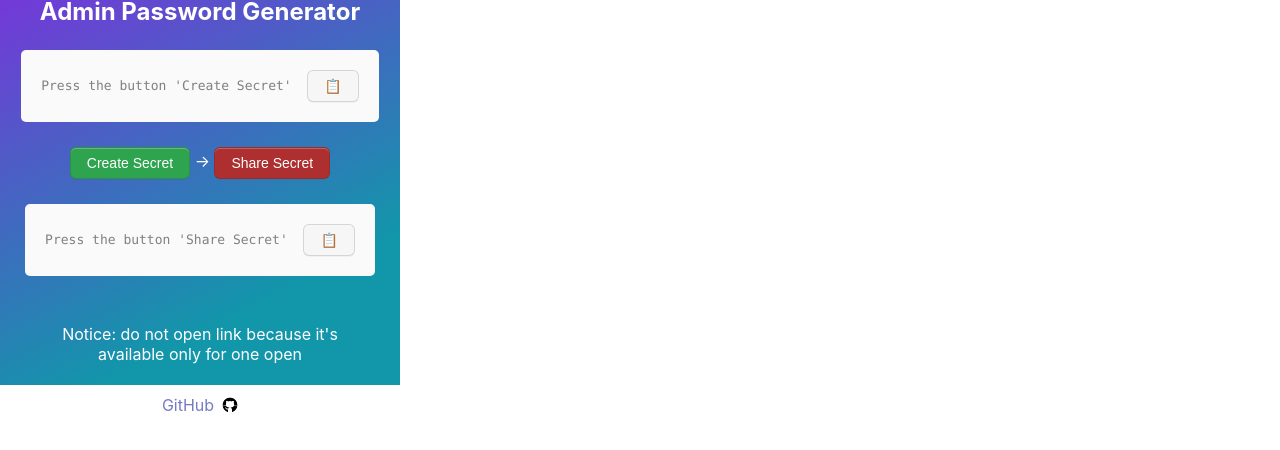
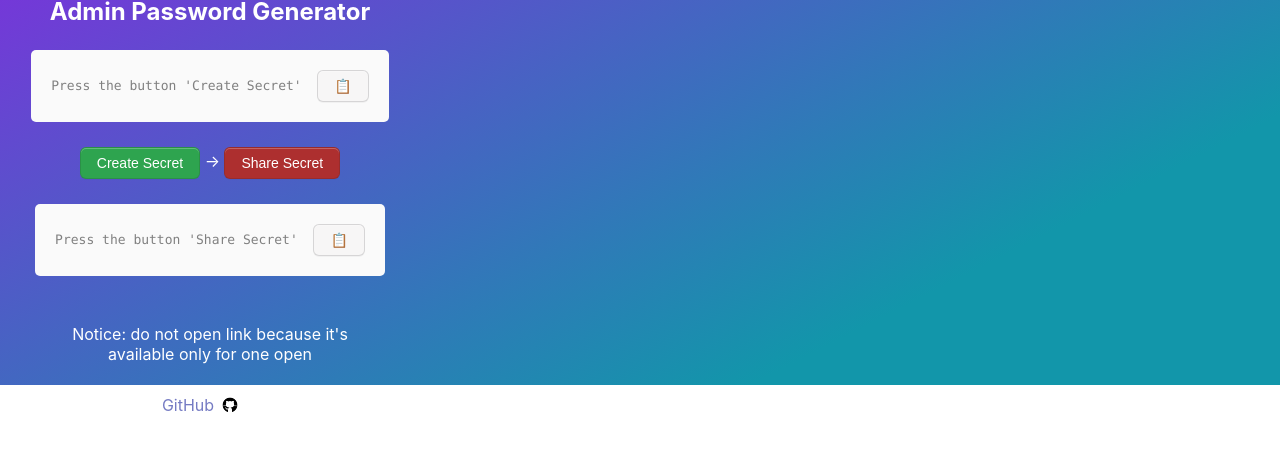
Before and after one commit to 2FrogsStudio/admin-password-generator-chrome-extension, a Next.js app: page / in a window 1280 px wide. Shown: the top 450 px of the page. Built offline with nearby package versions, Linux system fonts and the light colour scheme.

Commit message:
fix width

```diff
--- a/styles/Pages.module.css
+++ b/styles/Pages.module.css
@@ -1,5 +1,5 @@
 .container {
-  width: 400px;
+  width: 420;
   height: 385px;
   background: linear-gradient(153deg, rgb(116, 56, 216), rgb(18, 150, 170) 74%);
   padding: 5px;
@@ -7,7 +7,7 @@
 }
 
 .main {
-  width: 390px;
+  width: 410px;
   height: 375px;
   display: flex;
   flex-direction: column;
```
